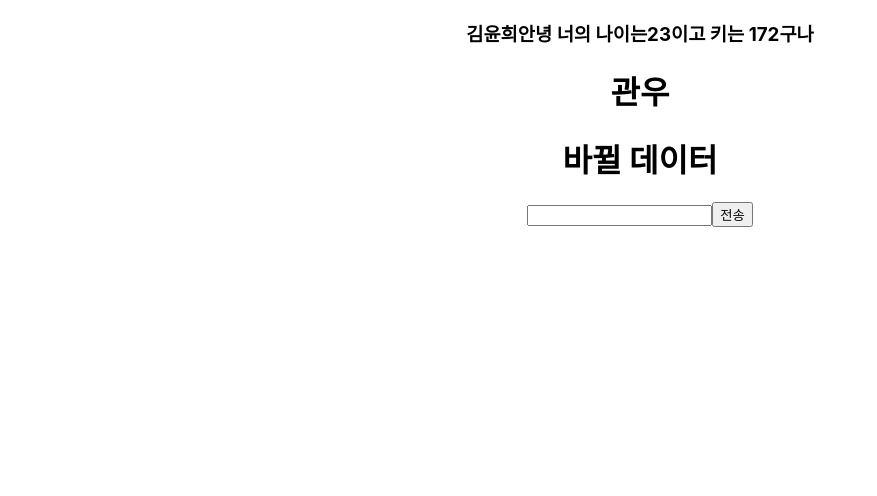
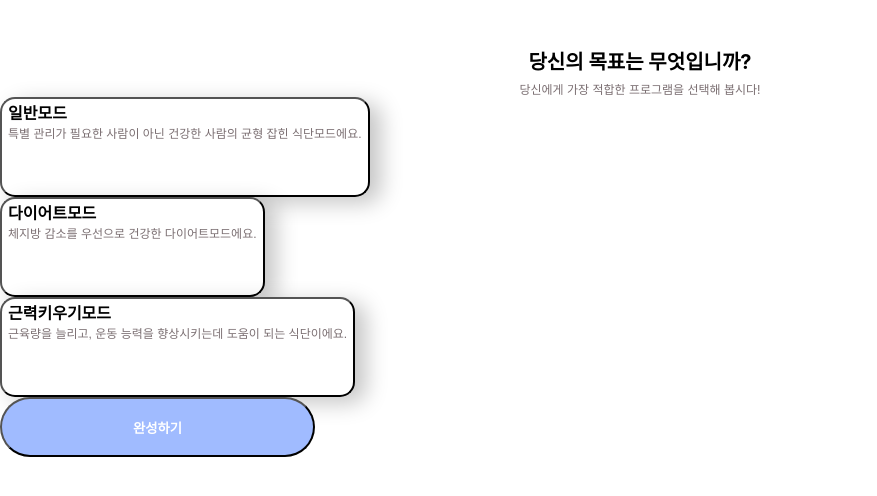
Before and after one commit to YoonheeS2/protein, a React (Create React App) app in the folder protein/: page /mode in a window 1280 px wide. Shown: the top 496 px of the page, without its empty margins (0-877 px from the left). Built offline with nearby package versions, Linux system fonts and the light colour scheme.

Commit message:
protein작업 중 ModeSelection 작업함. ButtonComponent 만듦

```diff
--- a/protein/package.json
+++ b/protein/package.json
@@ -8,7 +8,9 @@
     "@testing-library/user-event": "^13.5.0",
     "react": "^18.2.0",
     "react-dom": "^18.2.0",
+    "react-router-dom": "^6.16.0",
     "react-scripts": "5.0.1",
+    "styled-components": "^6.0.8",
     "web-vitals": "^2.1.4"
   },
   "scripts": {
--- a/protein/src/App.js
+++ b/protein/src/App.js
@@ -1,17 +1,19 @@
-import logo from './logo.svg';
-import './App.css';
-import Welcome from './components/Welcome';
-import StateComponent from './components/StateComponent';
-import InputComponent from './components/InputComponent';
+import { BrowserRouter, Routes, Route } from "react-router-dom";
+import "./App.css";
+import Welcome from "./components/Welcome";
+import GoalButton from "./components/signup/GoalButton";
+import ModeSelection from "./components/Page/ModeSelection";
 
 function App() {
   return (
-    <div className="App">
-        <Welcome username={"김윤희"} age={23} height={172} ></Welcome>
-        <StateComponent></StateComponent>
-        <InputComponent></InputComponent>
-    </div>
+    <BrowserRouter>
+      <Routes>
+        <Route path="/mode" element={<ModeSelection></ModeSelection>}></Route>
+        <Route path="/home" element={<Welcome></Welcome>}></Route>
+        <Route path="/goal" element={<GoalButton></GoalButton>}></Route>
+      </Routes>
+    </BrowserRouter>
   );
-};
+}
 
 export default App;
--- /dev/null
+++ b/protein/src/components/Page/ModeSelection.js
@@ -0,0 +1,37 @@
+import React from 'react'
+import GoalButton from '../signup/GoalButton'
+import styled from 'styled-components'
+import ButtonComponent from '../signup/ButtonComponent';
+
+const ModeSelection = () => {
+
+  const Title = styled.div`
+  display: flex;
+  margin-top:46px;
+  font-weight: bold;
+  font-size: 20px;
+  justify-content: center;
+  text-align: center;
+  margin-bottom : 5px;
+  `;
+
+  const Text = styled.div`
+  font-size:12px;
+  color:#7B6F72;
+  justify-content: center;
+  text-align: center;
+  `;
+
+  return (
+    <div>
+    <Title>당신의 목표는 무엇입니까?</Title>
+    <Text>당신에게 가장 적합한 프로그램을 선택해 봅시다!</Text>
+    <GoalButton title="일반모드" description="특별 관리가 필요한 사람이 아닌 건강한 사람의 균형 잡힌 식단모드에요."></GoalButton>
+    <GoalButton title ="다이어트모드" description="체지방 감소를 우선으로 건강한 다이어트모드에요."></GoalButton>
+    <GoalButton title="근력키우기모드" description="근육량을 늘리고, 운동 능력을 향상시키는데 도움이 되는 식단이에요."></GoalButton>
+    <ButtonComponent></ButtonComponent>
+    </div>
+  )
+}
+
+export default ModeSelection
--- a/protein/src/components/Welcome.js
+++ b/protein/src/components/Welcome.js
@@ -1,7 +1,10 @@
+import React from 'react'
+
 const Welcome = ({username, age, height}) => {
-    return (
-      <h3>{username}안녕 너의 나이는{age}이고 키는 {height}구나</h3>
-    );
-  };
 
-  export default Welcome;
+  return (
+    <h3>{username}안녕 너의 나이는{age}이고 키는 {height}구나</h3>
+  );
+};
+
+export default Welcome;
--- /dev/null
+++ b/protein/src/components/signup/ButtonComponent.js
@@ -0,0 +1,25 @@
+import React from 'react'
+import styled from 'styled-components'
+
+const ButtonComponent = () => {
+
+    const BasicButton = styled.button`
+    height : 60px;
+    width : 315px;
+    border-radius: 48px;
+    background-color: #A0BBFF;
+    padding: 10px 20px;
+    `
+    const Text = styled.div`
+    text-size : 16px;
+    font-weight: bold;
+    color : #ffffff;
+    `
+  return (
+    <BasicButton>
+        <Text>완성하기</Text>
+    </BasicButton>
+  )
+}
+
+export default ButtonComponent
--- /dev/null
+++ b/protein/src/components/signup/GoalButton.js
@@ -0,0 +1,33 @@
+import React from 'react'
+import styled from 'styled-components';
+
+const Background = styled.button`
+    display: flex;
+    height: 100px;
+    background-color: #ffffff;
+    flex-direction: column;
+    border-radius: 15px;
+    -webkit-box-shadow: 11px 6px 22px 0px rgba(0,0,0,0.23);
+box-shadow: 11px 6px 22px 0px rgba(0,0,0,0.23);
+    `;
+
+const Title = styled.div`
+    font-weight: bold;
+    font-size: 16px;
+    `;
+
+const Description = styled.div`
+    font-size: 12px;
+    color: #7b6f72;
+    `;
+
+const GoalButton = ({title, description}) => {
+  return (
+    <Background>
+        <Title>{title}</Title>
+        <Description>{description}</Description>
+    </Background>
+  )
+}
+
+export default GoalButton
```
Also changed, not shown: protein/src/components/ListComponent.js (added, +29 -0 lines), protein/src/components/StyledComponent.js (added, +18 -0 lines), 1 other file (tests, documents, lock files or other folders).
